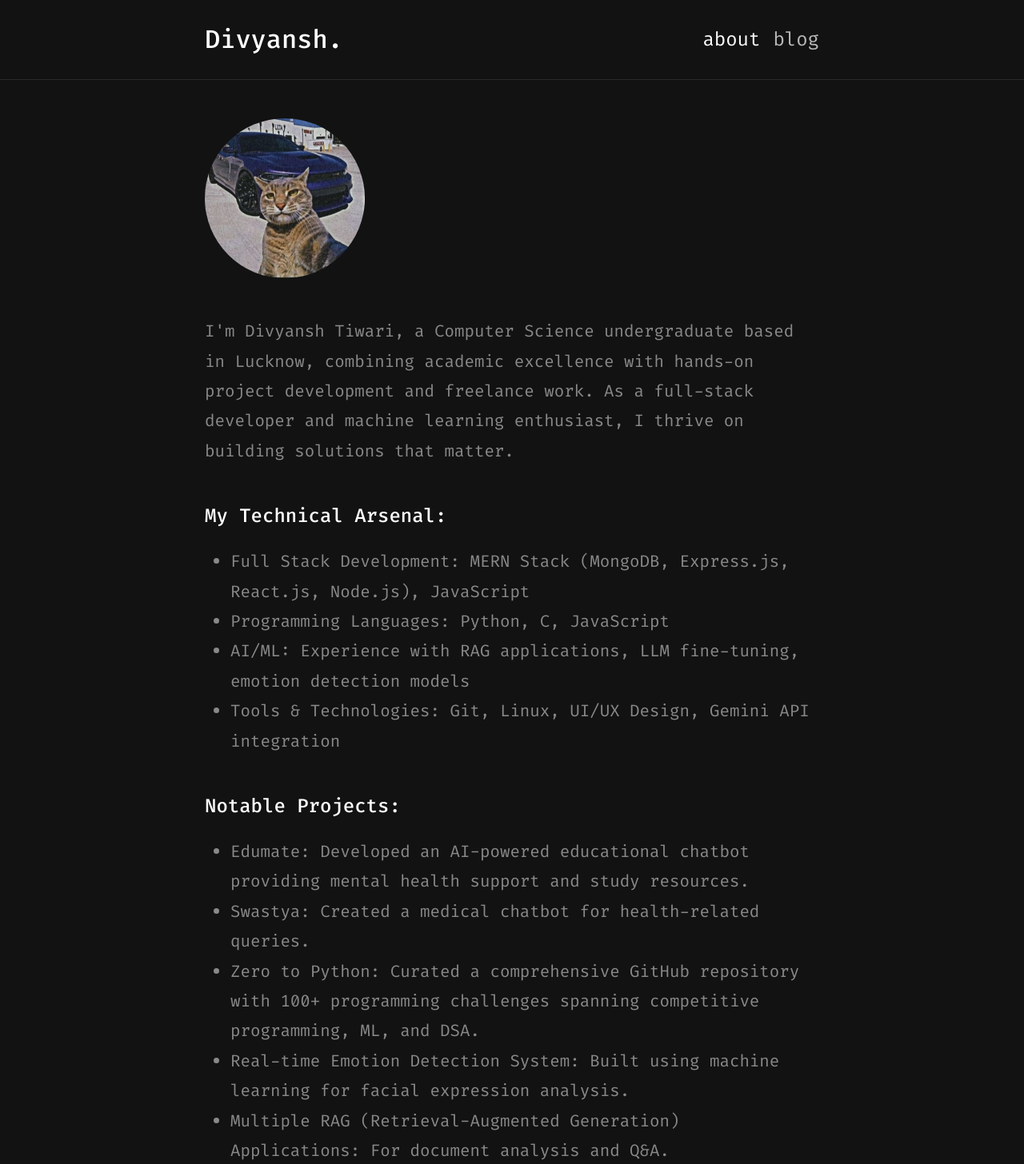
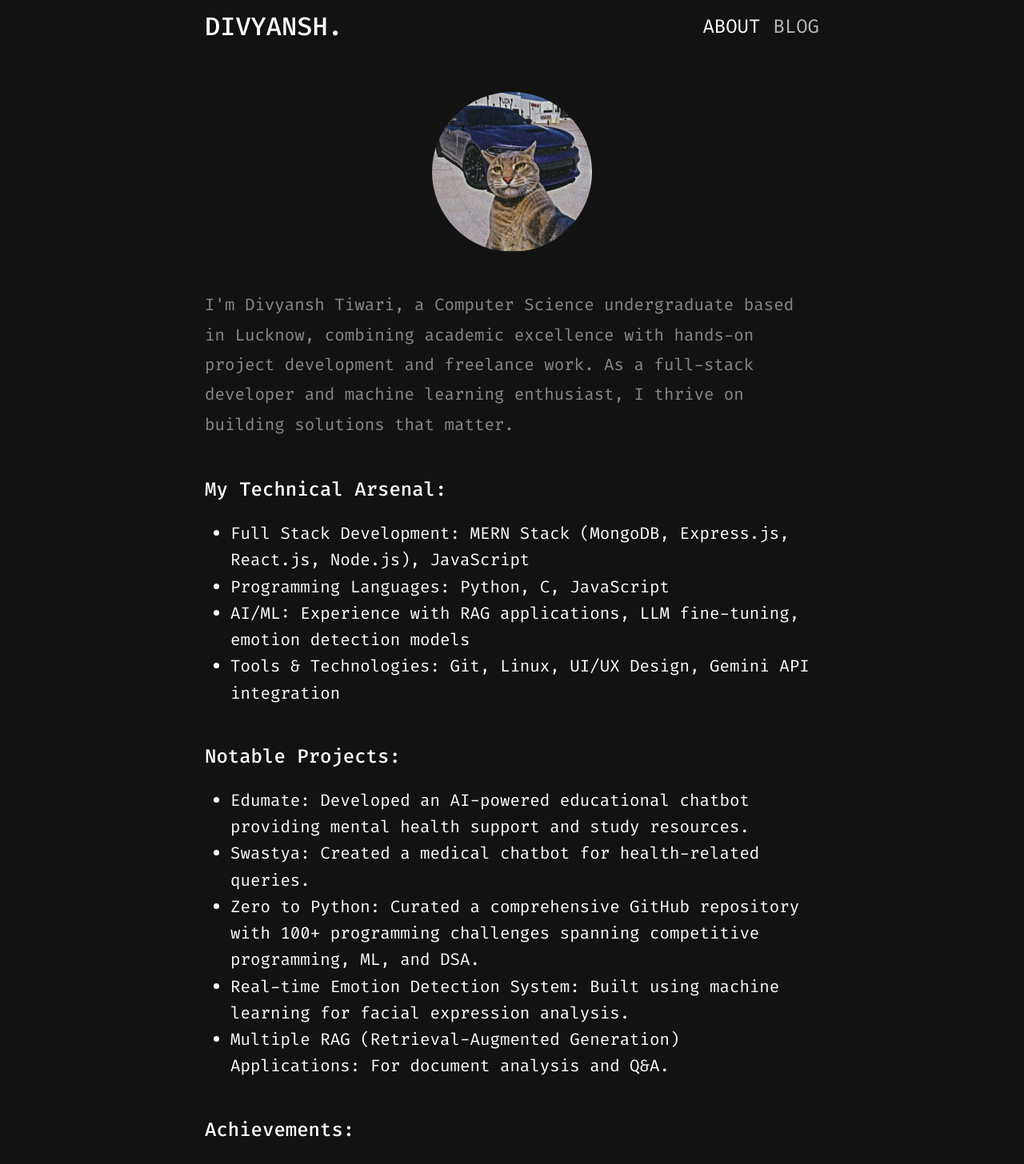
Before and after one commit to DivyanshTiwari20/site, a React (Vite) app: page /about in a window 1280 px wide. Shown: the top 1456 px of the page at 80% size. Built offline with nearby package versions, Linux system fonts and the light colour scheme.

Commit message:
bit update

```diff
--- a/src/components/About.jsx
+++ b/src/components/About.jsx
@@ -2,14 +2,16 @@ import React from "react";
 
 function About() {
   return (
-    <div className="container d-flex flex-column justify-content-center min-vh-100">
-      <section className="my-5 ">
+    <div className="container d-flex flex-column min-vh-100">
+      <section className="my-5">
+        <div style={{ textAlign: "center" }}> {/* Centering the image only */}
           <img
             src="/cat.jpg"
             alt="Your Name"
-          className="img-fluid rounded-circle mb-5 text-center"
-          style={{ width: "200px", height: "200px" }}
+            className="img-fluid rounded-circle mb-5"
+            style={{ width: "200px", height: "200px", display: "block", margin: "0 auto" }} // Ensure it's a block element and centered
           />
+        </div>
         {/* <h1 className="mb-4">About Me</h1> */}
         <p>
           I'm Divyansh Tiwari, a Computer Science undergraduate based in
@@ -19,7 +21,6 @@ function About() {
         </p>
 
         <h4 className="mt-5 mb-4">My Technical Arsenal:</h4>
-        <p>
         <ul>
           <li>Full Stack Development: MERN Stack (MongoDB, Express.js, React.js,
           Node.js), JavaScript </li>
@@ -29,33 +30,31 @@ function About() {
           <li>Tools & Technologies: Git, Linux, UI/UX Design,
           Gemini API integration</li>
         </ul>
-        </p>
+
         <h4 className="mt-5 mb-4">Notable Projects:</h4>
-        <p>
         <ul>
           <li>Edumate: Developed an AI-powered educational chatbot providing mental health support and study resources.</li>
           <li>Swastya: Created a medical chatbot for health-related queries.</li>
           <li>Zero to Python: Curated a comprehensive GitHub repository with 100+ programming challenges spanning competitive programming, ML, and DSA.</li>
           <li>Real-time Emotion Detection System: Built using machine learning for facial expression analysis.</li>
-          <li>Multiple RAG (Retrieval-Augmented Generation) Applications: For document analysis and Q&A.
-          </li>
+          <li>Multiple RAG (Retrieval-Augmented Generation) Applications: For document analysis and Q&A.</li>
         </ul>
-        </p>
+
         <h4 className="mt-5 mb-4">Achievements:</h4>
-        <p>
         <ul>
           <li>Proudly placed in the top 20 at the "Build Fast with AI" hackathon.</li>
           <li>Participated in Web3 hackathons including Gaia and Neo.</li>
           <li>Currently exploring opportunities in Google Summer of Code while taking on freelance projects in web development and ML solutions.</li>
         </ul>
-        </p>
+
         <h4 className="mt-5 mb-4">Communication Skills :</h4>
         <p>
           As a bilingual professional fluent in Hindi and English, I combine technical expertise with strong communication skills. I regularly share insights through my technical and personal blogs.
         </p>
+
         <h4 className="mt-5 mb-4">Interests:</h4>
         <p>
-        As I'm passionate about low-level programming, machine learning, and creating solutions that address real-world challenges. I'm looking to connect with fellow developers, potential clients for freelance work, and technology enthusiasts. Open to remote opportunities and collaborative projects in full-stack development, ML/AI, data science, and also something out of my comfort zone.
+          I'm passionate about low-level programming, machine learning, and creating solutions that address real-world challenges. I'm looking to connect with fellow developers, potential clients for freelance work, and technology enthusiasts. Open to remote opportunities and collaborative projects in full-stack development, ML/AI, data science, and also something out of my comfort zone.
         </p>
       </section>
     </div>
--- a/src/components/Header.jsx
+++ b/src/components/Header.jsx
@@ -18,7 +18,7 @@ function Header() {
       <div className="header-container">
         {/* Website brand/logo */}
         <Link to="/" className="header-brand">
-          Divyansh.
+          DIVYANSH.
         </Link>
 
         {/* Navigation menu */}
@@ -27,14 +27,14 @@ function Header() {
             to="/about"
             className={`header-link ${location.pathname === '/about' ? 'active' : ''}`}
           >
-            about
+            ABOUT
           </Link>
           {' '} {/* Space between links */}
           <Link
             to="/blog"
             className={`header-link ${location.pathname === '/blog' ? 'active' : ''}`}
           >
-            blog
+            BLOG
           </Link>
         </nav>
       </div>
--- a/src/components/Home.jsx
+++ b/src/components/Home.jsx
@@ -1,6 +1,8 @@
 import React from "react";
 import ProjectList from "./ProjectList";
 import BlogList from "./BlogList";
+import { Link, useLocation , Navigate} from 'react-router-dom';
+
 
 const Project = ({ title, description, link, thumbnail }) => (
   <div className="project-card mb-4">
@@ -29,29 +31,16 @@ function Home() {
     {
       title: "chatapp",
       description: "Personal chatRoom - An chatapp using MERN stack!",
-      thumbnail: "/chatapp.png" // Replace with actual image path
+      thumbnail: "/chatapp.png"
     },
-    // {
-    //   title: "section.fyi",
-    //   description: "Build Free Custom Page with Multiple Links for Effortless Online Presence!"
-    // },
-    // {
-    //   title: "tools",
-    //   description: "Your All-in-One Toolbox with Image to base64, Domain Tools, IP Checker, and More!",
-    //   thumbnail: "/api/placeholder/400/200" // Replace with actual image path
-    // },
-    // {
-    //   title: "gituser",
-    //   description: "Discover GitHub User and Organization Details with a Sleek Interface",
-    //   thumbnail: "/api/placeholder/400/200" // Replace with actual image path
-    // }
+
   ];
 
   return (
     <div className="container d-flex flex-column align-items-center" style={{ maxWidth: "800px" }}>
       <section className="text-center my-5">
          <img src="/cat.jpg" alt="Your Name" className="img-fluid rounded-circle mb-3" style={{width: '200px', height: '200px'}} />
-        <h1 className="mb-4">hey there👋</h1>
+        {/* <h1 className="mb-4">hey there👋</h1> */}
         <p className="mb-4">
           I'm Divyansh Tiwari, a 20 y/o fullstack engineer from India, crafting things for the
           internet using the technologies I know and learn new stuff everyday. This is my little home of the internet!
@@ -63,7 +52,7 @@ function Home() {
       </section>
 
       <section className="w-100 mb-5">
-        <h2 className="mb-4">Projects</h2>
+        <h2 className="mb-4">PROJECTS</h2>
         <div className="row">
           {projects.map((project, index) => (
             <div key={index} className="col-md-6">
@@ -76,14 +65,14 @@ function Home() {
       <section className="w-100 mb-5">
         <h2 className="mb-4">Blogs</h2>
         <div className="mb-4">
-          <a href="#" className="text-white text-decoration-none">
+          <Link to="/blog/3" className="text-white text-decoration-none">
             <h4>Getting ready for the GSOC 2025.</h4>
             <p className="text-white-50">2025-01-06</p>
-          </a>
+          </Link>
         </div>
         <div className="mb-4">
-          <a href="#" className="text-white text-decoration-none">
-            <h4>Are AI agents gonna be the future?</h4>
+          <a href="/blog/1" className="text-white text-decoration-none">
+            <h4>Installing Linux Subsystem for Windows 11</h4>
             <p className="text-white-50">2025-01-15</p>
           </a>
         </div>
--- a/src/styles/App.css
+++ b/src/styles/App.css
@@ -39,8 +39,8 @@ main,
   top: 0;
   z-index: 1000;
   background-color: #121212;
-  padding: 1.5rem 0;
-  border-bottom: 1px solid rgba(255, 255, 255, 0.1);
+  padding: 0.5rem 0;
+  /* border-bottom: 3px solid rgba(255, 255, 255, 0.1); */
 }
 
 /* Container for header content */
```
Lines whose indentation alone changed are shown as unchanged.
